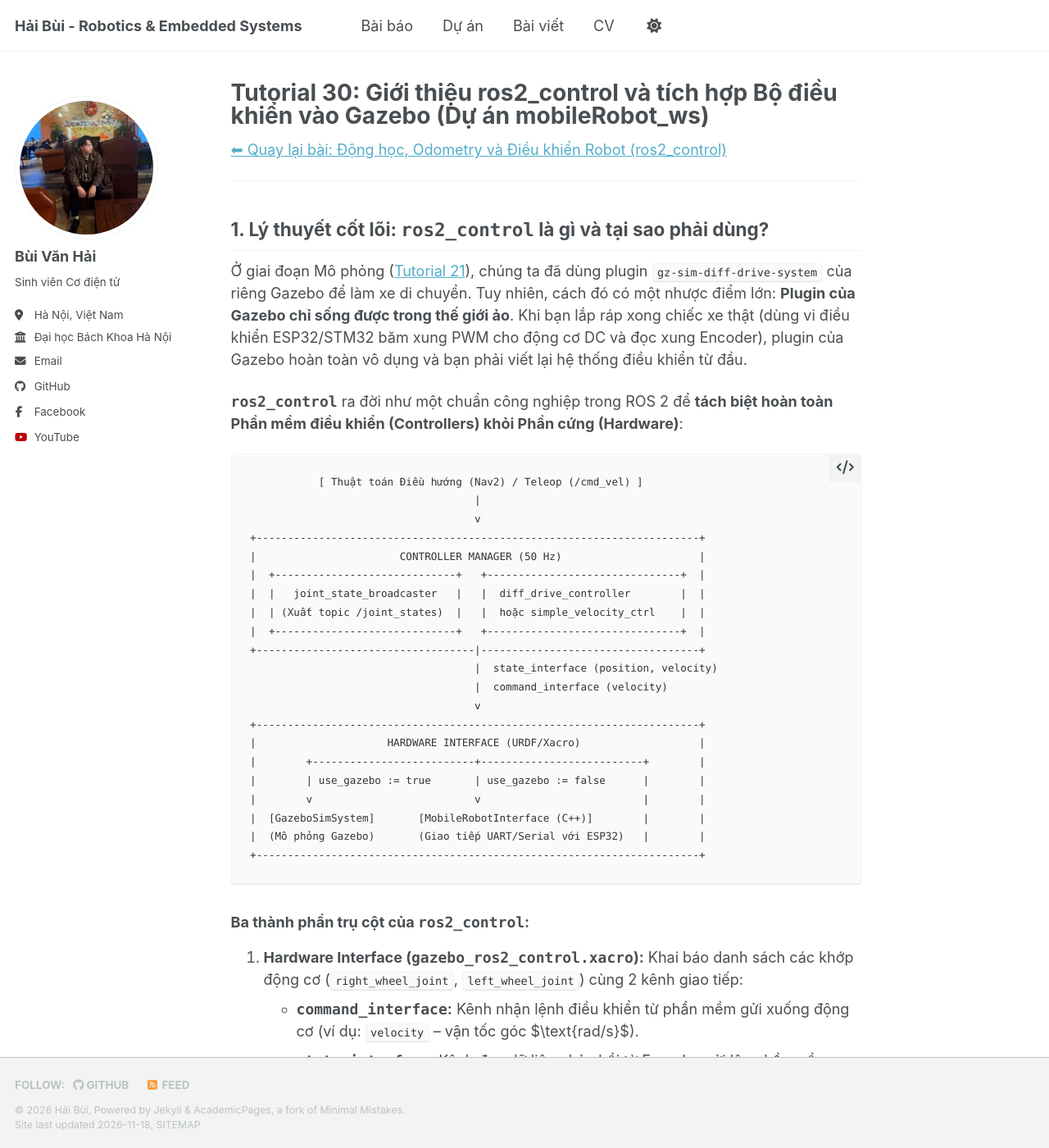
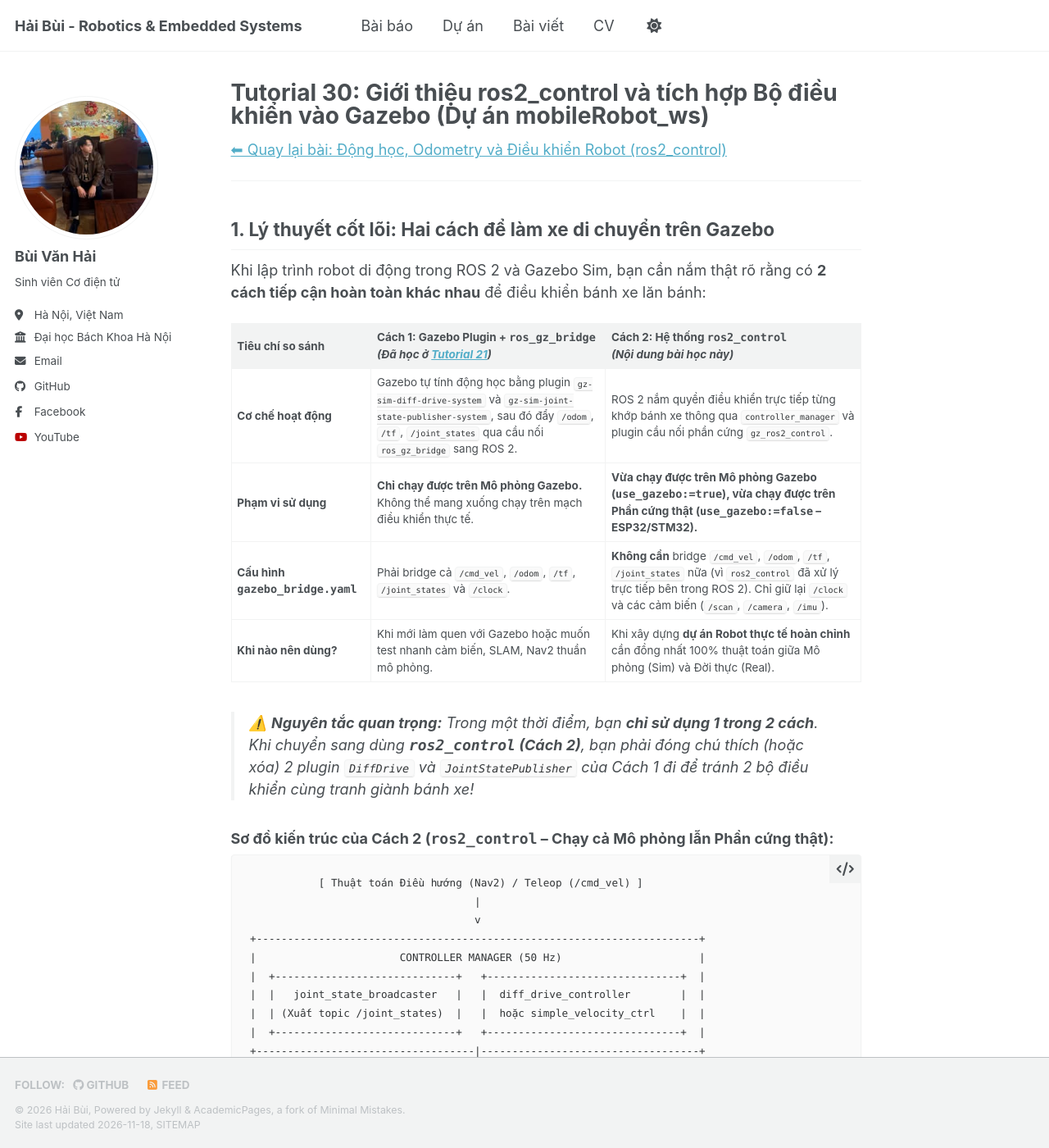
Before and after one commit to haibui-robotics/haibui-robotics.github.io, a Jekyll site: the page built from _pages/ros2-tutorial-30.md, in a window 1280 px wide and 1400 px high. Shown: the whole window at 82% size. Built offline with Jekyll 4.4.1, drawn with Linux system fonts in a browser that asks for light colours; a script bundle is joined from its source files by our own code; a style sheet for code colours, icons or effects is not loaded.

Commit message:
Highlight comparison between Plugin+Bridge vs ros2_control in Tutorials 21 & 30

````diff
--- a/_pages/ros2-tutorial-30.md
+++ b/_pages/ros2-tutorial-30.md
@@ -9,11 +9,20 @@ author_profile: true
 
 ---
 
-## 1. Lý thuyết cốt lõi: `ros2_control` là gì và tại sao phải dùng?
+## 1. Lý thuyết cốt lõi: Hai cách để làm xe di chuyển trên Gazebo
 
-Ở giai đoạn Mô phỏng ([Tutorial 21](/posts/2026/11/ros2-tutorial-21/)), chúng ta đã dùng plugin `gz-sim-diff-drive-system` của riêng Gazebo để làm xe di chuyển. Tuy nhiên, cách đó có một nhược điểm lớn: **Plugin của Gazebo chỉ sống được trong thế giới ảo**. Khi bạn lắp ráp xong chiếc xe thật (dùng vi điều khiển ESP32/STM32 băm xung PWM cho động cơ DC và đọc xung Encoder), plugin của Gazebo hoàn toàn vô dụng và bạn phải viết lại hệ thống điều khiển từ đầu.
+Khi lập trình robot di động trong ROS 2 và Gazebo Sim, bạn cần nắm thật rõ rằng có **2 cách tiếp cận hoàn toàn khác nhau** để điều khiển bánh xe lăn bánh:
 
-**`ros2_control`** ra đời như một chuẩn công nghiệp trong ROS 2 để **tách biệt hoàn toàn Phần mềm điều khiển (Controllers) khỏi Phần cứng (Hardware)**:
+| Tiêu chí so sánh | Cách 1: Gazebo Plugin + `ros_gz_bridge`<br>*(Đã học ở [Tutorial 21](/posts/2026/11/ros2-tutorial-21/))* | Cách 2: Hệ thống `ros2_control`<br>*(Nội dung bài học này)* |
+| :--- | :--- | :--- |
+| **Cơ chế hoạt động** | Gazebo tự tính động học bằng plugin `gz-sim-diff-drive-system` và `gz-sim-joint-state-publisher-system`, sau đó đẩy `/odom`, `/tf`, `/joint_states` qua cầu nối `ros_gz_bridge` sang ROS 2. | ROS 2 nắm quyền điều khiển trực tiếp từng khớp bánh xe thông qua `controller_manager` và plugin cầu nối phần cứng `gz_ros2_control`. |
+| **Phạm vi sử dụng** | **Chỉ chạy được trên Mô phỏng Gazebo.** Không thể mang xuống chạy trên mạch điều khiển thực tế. | **Vừa chạy được trên Mô phỏng Gazebo (`use_gazebo:=true`), vừa chạy được trên Phần cứng thật (`use_gazebo:=false` – ESP32/STM32).** |
+| **Cấu hình `gazebo_bridge.yaml`** | Phải bridge cả `/cmd_vel`, `/odom`, `/tf`, `/joint_states` và `/clock`. | **Không cần** bridge `/cmd_vel`, `/odom`, `/tf`, `/joint_states` nữa (vì `ros2_control` đã xử lý trực tiếp bên trong ROS 2). Chỉ giữ lại `/clock` và các cảm biến (`/scan`, `/camera`, `/imu`). |
+| **Khi nào nên dùng?** | Khi mới làm quen với Gazebo hoặc muốn test nhanh cảm biến, SLAM, Nav2 thuần mô phỏng. | Khi xây dựng **dự án Robot thực tế hoàn chỉnh** cần đồng nhất 100% thuật toán giữa Mô phỏng (Sim) và Đời thực (Real). |
+
+> ⚠️ **Nguyên tắc quan trọng:** Trong một thời điểm, bạn **chỉ sử dụng 1 trong 2 cách**. Khi chuyển sang dùng **`ros2_control` (Cách 2)**, bạn phải đóng chú thích (hoặc xóa) 2 plugin `DiffDrive` và `JointStatePublisher` của Cách 1 đi để tránh 2 bộ điều khiển cùng tranh giành bánh xe!
+
+### Sơ đồ kiến trúc của Cách 2 (`ros2_control` – Chạy cả Mô phỏng lẫn Phần cứng thật):
 
 ```text
            [ Thuật toán Điều hướng (Nav2) / Teleop (/cmd_vel) ]
````
Also changed, not shown: _pages/ros2-tutorial-21.md (+5 -0 lines).
